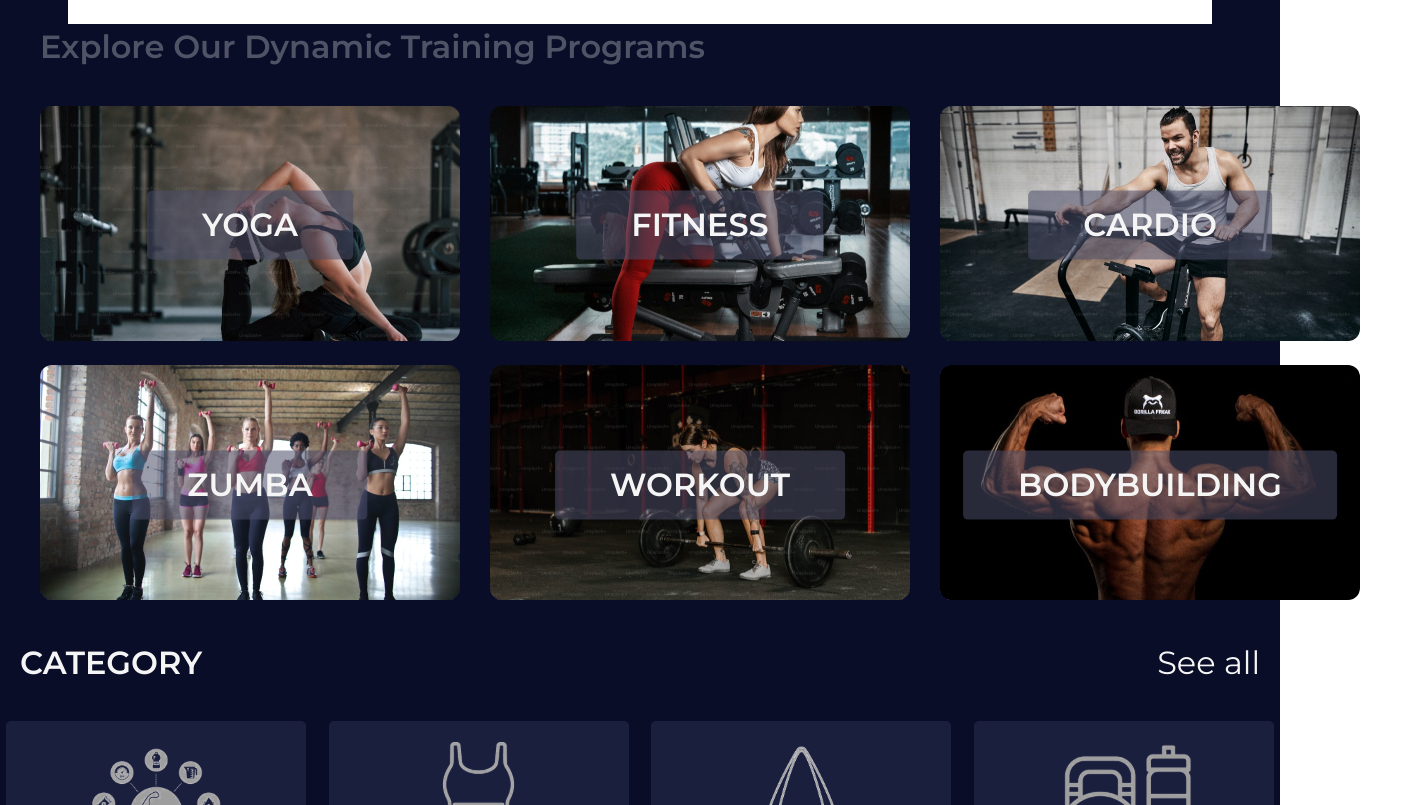
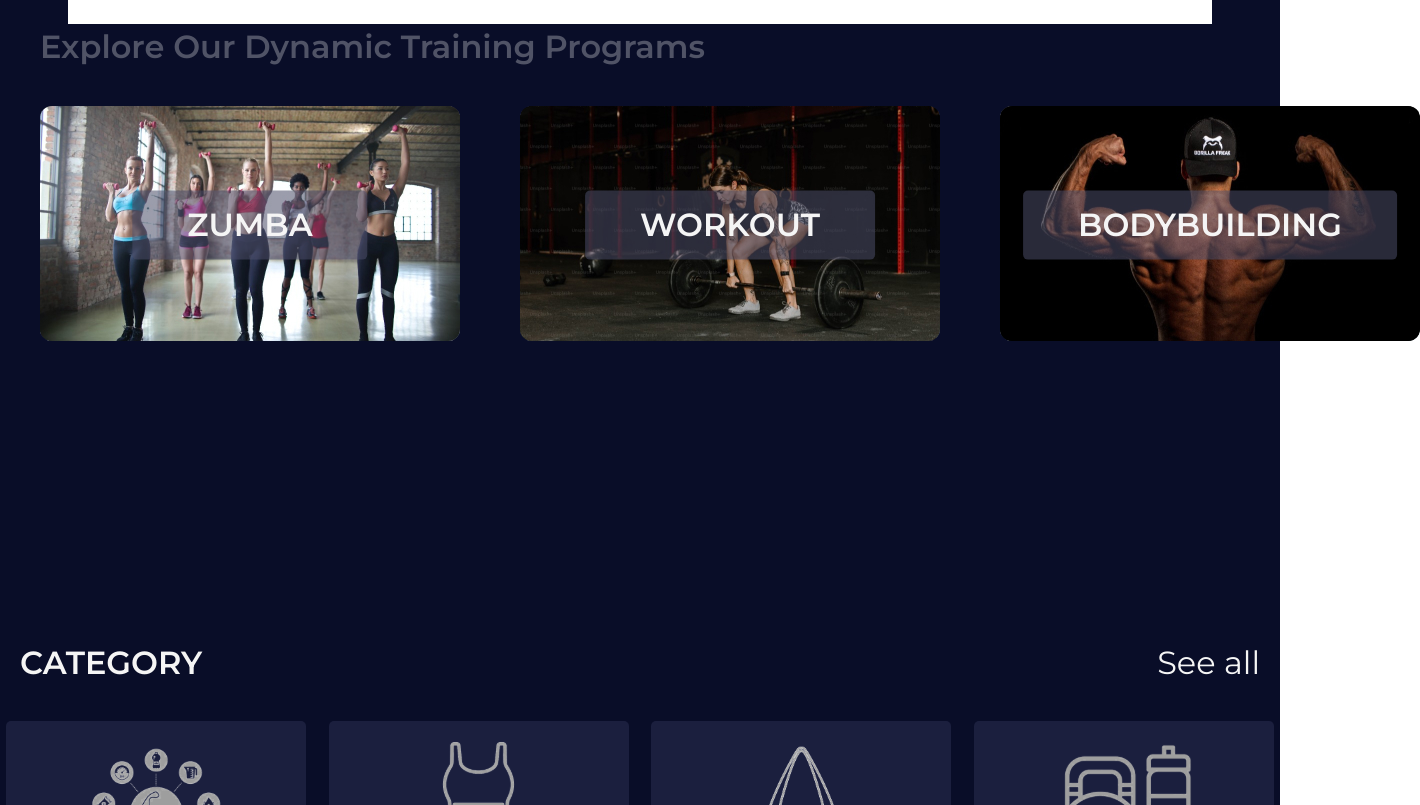
Before and after one commit to novagkx/gym-landing, a React (Vite) app: page / in a window 1280 px wide. Shown: the part 738-1543 px from the top of the page, 1420 px wide, since content can reach past the window. Built offline with nearby package versions, Linux system fonts and the light colour scheme.

Commit message:
Fix some warnings with -webkit prefix

```diff
--- a/src/App.css
+++ b/src/App.css
@@ -193,6 +193,7 @@ button,
 [type=reset],
 [type=submit] {
   -webkit-appearance: button;
+  appearance: button;
 }
 
 /**
@@ -278,6 +279,7 @@ textarea {
    */
 [type=search] {
   -webkit-appearance: textfield; /* 1 */
+  appearance: textfield;
   outline-offset: -2px; /* 2 */
 }
 
@@ -683,27 +685,44 @@ input[type=search]::-webkit-search-results-decoration {
 }
 .sport-section__list > *:nth-child(1) {
   -ms-grid-row: 1;
+  grid-row: 1;
   -ms-grid-column: 1;
+  grid-column: 1;
 }
 .sport-section__list > *:nth-child(2) {
   -ms-grid-row: 1;
+  grid-row: 1;
+
   -ms-grid-column: 3;
+  grid-column: 3;
 }
 .sport-section__list > *:nth-child(3) {
+
   -ms-grid-row: 1;
+  grid-row: 1;
   -ms-grid-column: 5;
+  grid-column: 5;
 }
 .sport-section__list > *:nth-child(4) {
+
   -ms-grid-row: 3;
+  grid-row: 1;
   -ms-grid-column: 1;
+  grid-column: 1;
 }
 .sport-section__list > *:nth-child(5) {
+
   -ms-grid-row: 3;
+  grid-row: 1;
   -ms-grid-column: 3;
+  grid-column: 3;
 }
 .sport-section__list > *:nth-child(6) {
+
   -ms-grid-row: 3;
+  grid-row: 1;
   -ms-grid-column: 5;
+  grid-column: 5;
 }
 .sport-section__item {
   position: relative;
```
